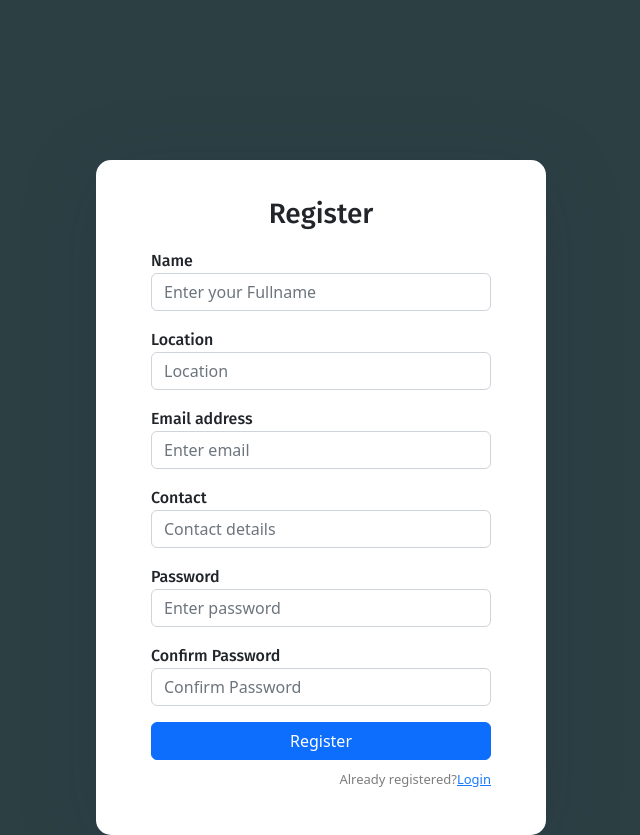
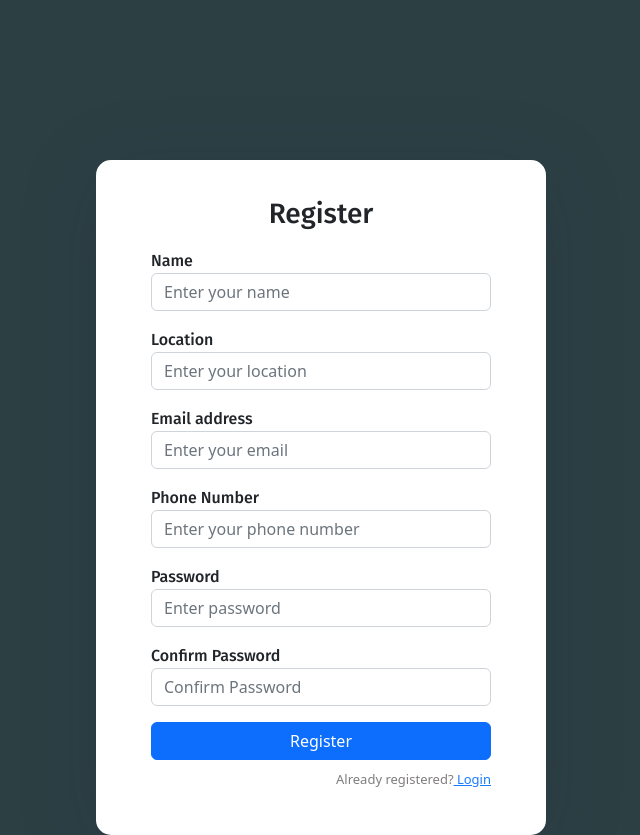
Before and after one commit to o-brayarn/phase-4-project-pharmacare-frontend, a React (Create React App) app: page /register in a window 1280 px wide. Shown: the whole page, without its empty margins (319-959 px from the left). Built offline with nearby package versions, Linux system fonts and the light colour scheme; no server answers.

Commit message:
refactor login & register pages

```diff
--- a/src/components/LoginForm.js
+++ b/src/components/LoginForm.js
@@ -1,4 +1,5 @@
 import React from "react";
+import { NavLink } from "react-router-dom";
 
 export default function LoginForm() {
   return (
@@ -41,7 +42,7 @@ export default function LoginForm() {
         Forgot <a href="reset">password?</a>
       </p>
       <p className="forgot-password">
-        Don't have an account? <a href="register">Register</a>
+        Don't have an account? <NavLink to="/register">Register</NavLink>
       </p>
     </form>
   );
--- a/src/components/RegisterForm.js
+++ b/src/components/RegisterForm.js
@@ -1,4 +1,5 @@
 import React from "react";
+import { NavLink } from "react-router-dom";
 
 export default function RegisterForm() {
   return (
@@ -9,27 +10,31 @@ export default function RegisterForm() {
         <input
           type="text"
           className="form-control"
-          placeholder="Enter your Fullname"
+          placeholder="Enter your name"
         />
       </div>
       <div className="mb-3">
         <label>Location</label>
-        <input type="text" className="form-control" placeholder="Location" />
+        <input
+          type="text"
+          className="form-control"
+          placeholder="Enter your location"
+        />
       </div>
       <div className="mb-3">
         <label>Email address</label>
         <input
           type="email"
           className="form-control"
-          placeholder="Enter email"
+          placeholder="Enter your email"
         />
       </div>
       <div className="mb-3">
-        <label>Contact</label>
+        <label>Phone Number</label>
         <input
           type="text"
           className="form-control"
-          placeholder="Contact details"
+          placeholder="Enter your phone number"
         />
       </div>
       <div className="mb-3">
@@ -54,7 +59,8 @@ export default function RegisterForm() {
         </button>
       </div>
       <p className="forgot-password text-right">
-        Already registered?<a href="/sign-in">Login</a>
+        Already registered?
+        <NavLink to="/login"> Login</NavLink>
       </p>
     </form>
   );
```
